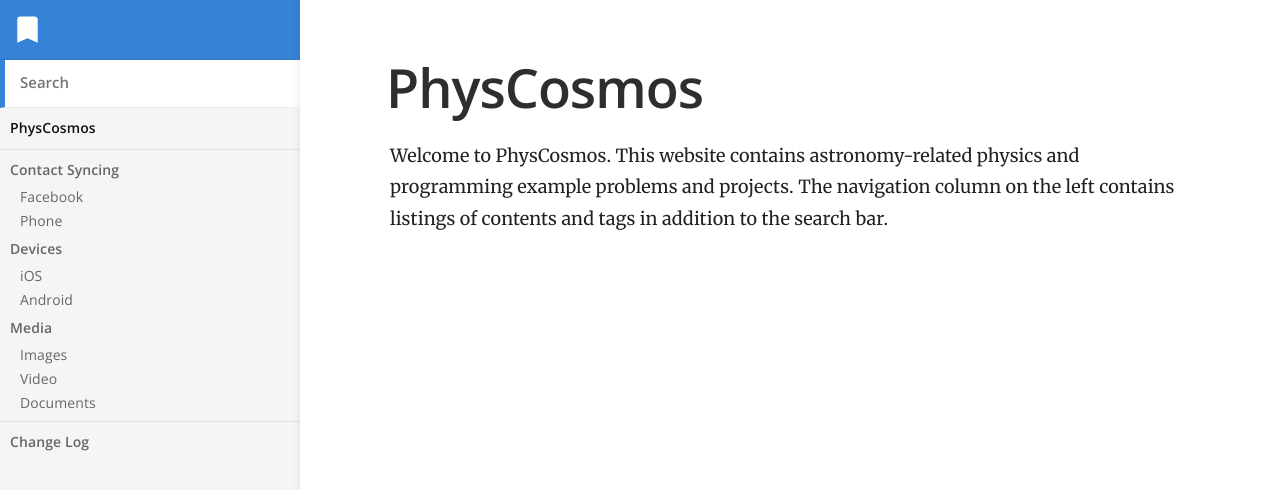
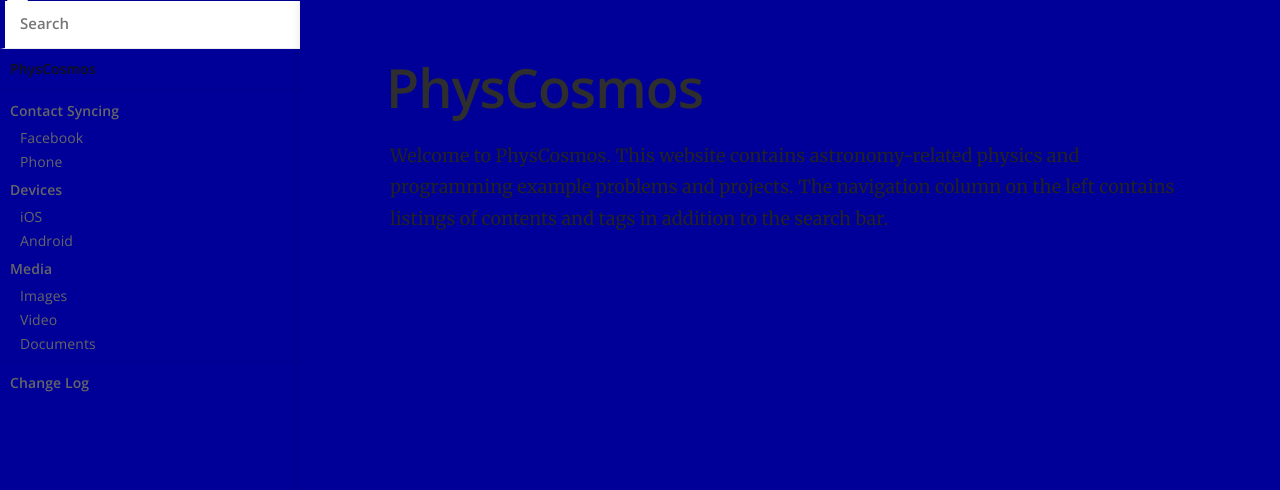
Before and after one commit to PhysCosmos/Site, a Jekyll site: the page built from index.md, in a window 1280 px wide. Shown: the top 490 px of the page. Built offline with Jekyll 4.4.1, drawn with Linux system fonts in a browser that asks for light colours.

Commit message:
Update main.scss

```diff
--- a/css/main.scss
+++ b/css/main.scss
@@ -5,17 +5,19 @@ sitemap: false
 
 $baseurl: "{{ site.baseurl }}";
 $body-background-color: #000099;
+$font-family: "Times";
+$font: "Times New Roman";
 
 $content-max-width: 800px;
 $content-color: #222;
-$content-background-color: #fff;
+$content-background-color: #000099;
 
-$brand-colour: #3583d6;
+$brand-colour: #000099;
 $brand-colour-light: mix($brand-colour, $content-background-color, 10%);
 
 $nav-header-background-color: $brand-colour;
-$nav-header-height: 60px;
-$nav-background-color: #f5f5f5;
+$nav-header-height: 0px;
+$nav-background-color: #000099;
 $nav-width: 300px;
 
 $space: 10px;
```
